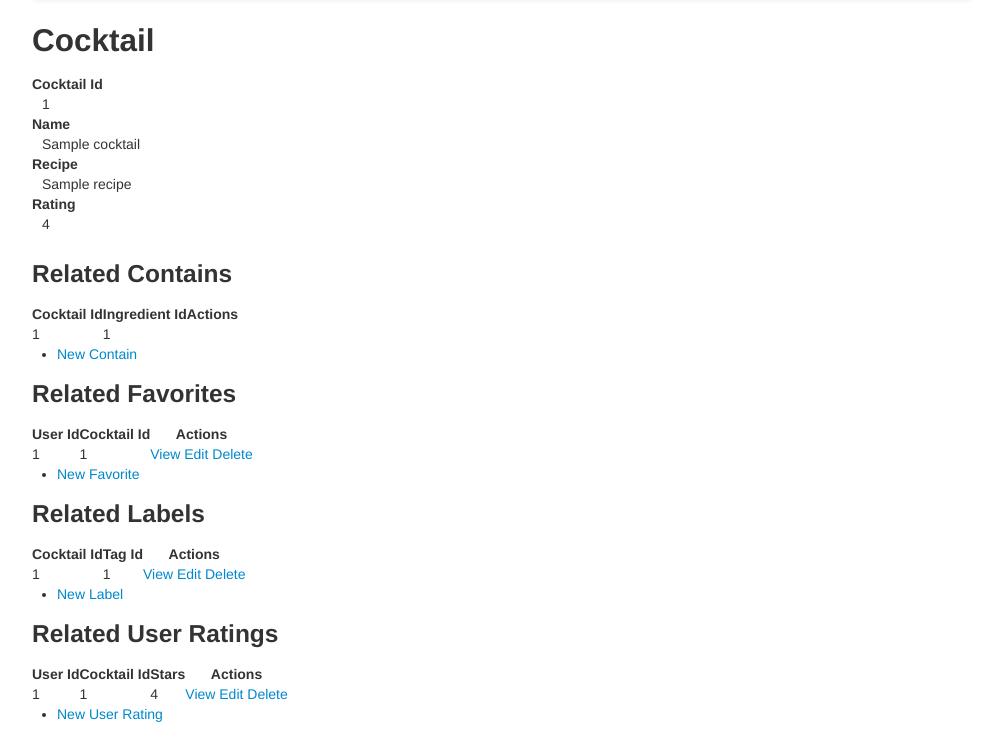
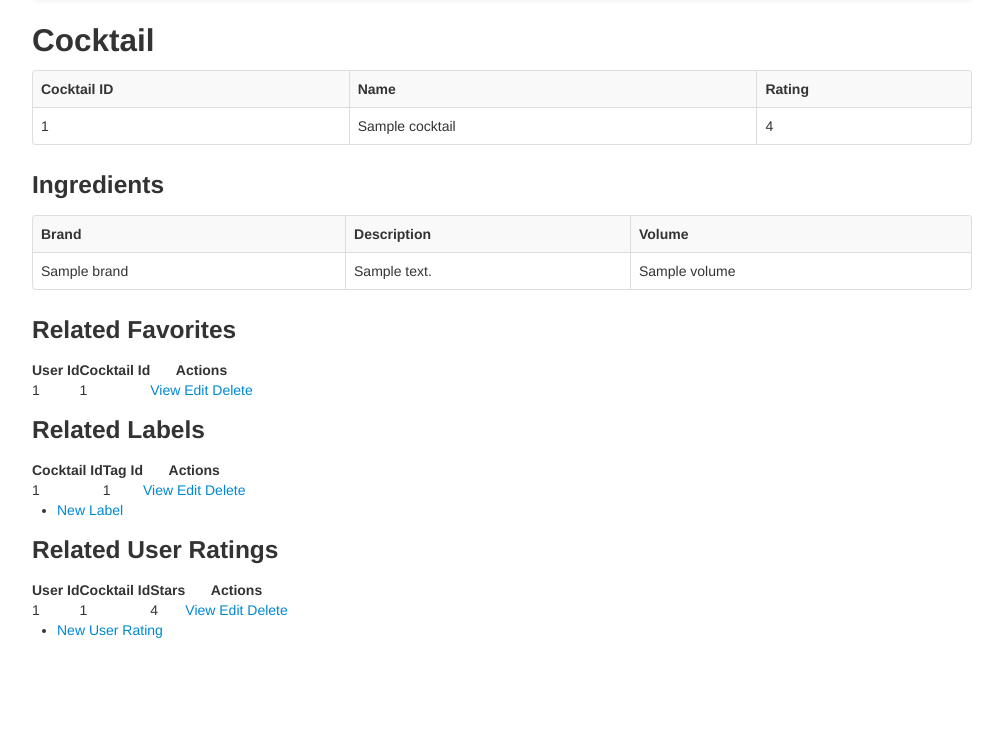
Before and after one commit to UVaCS4750-F13/spiritguide, a CakePHP app: the page made by app/View/Cocktails/view.ctp in a window 1280 px wide. Shown: the part 62-800 px from the top of the page, without its empty margins (138-1141 px from the left). Run offline with PHP 8.4 and a stand-in for CakePHP, Linux system fonts and the light colour scheme; the template is opened without the code that fills it: most values are stand-ins (such as "Sample title", 1, 10 or a date in 2020); some libraries are stand-ins or nearby versions.

Commit message:
Display ingredient descriptions and brands in cocktail view

```diff
--- a/app/View/Cocktails/view.ctp
+++ b/app/View/Cocktails/view.ctp
@@ -1,55 +1,43 @@
 <div class="cocktails view">
 	<h2><?php echo __('Cocktail'); ?></h2>
-	<dl>
-		<dt><?php echo __('Cocktail Id'); ?></dt>
-		<dd>
-			<?php echo h($cocktail['Cocktail']['cocktail_id']); ?>
-			&nbsp;
-		</dd>
-		<dt><?php echo __('Name'); ?></dt>
-		<dd>
-			<?php echo h($cocktail['Cocktail']['name']); ?>
-			&nbsp;
-		</dd>
-		<dt><?php echo __('Recipe'); ?></dt>
-		<dd>
-			<?php echo h($cocktail['Cocktail']['recipe']); ?>
-			&nbsp;
-		</dd>
-		<dt><?php echo __('Rating'); ?></dt>
-		<dd>
-			<?php echo h($cocktail['Cocktail']['rating']); ?>
-			&nbsp;
-		</dd>
-	</dl>
+	<table class="table table-striped table-bordered" cellpadding="0" cellspacing="0">
+		<tr>
+			<th><?php echo 'Cocktail ID'; ?></th>
+			<th><?php echo 'Name'; ?></th>
+			<th><?php echo 'Rating'; ?></th>
+		</tr>
+		<tr>
+			<td><?php echo $cocktail['Cocktail']['cocktail_id']; ?></td>
+			<td><?php echo $cocktail['Cocktail']['name']; ?></td>
+			<td><?php echo $cocktail['Cocktail']['rating']; ?></td>
+		</tr>
+	</table>
 </div>
+
 <div class="related">
-	<h3><?php echo __('Related Contains'); ?></h3>
-	<?php if (!empty($cocktail['Contain'])): ?>
-	<table cellpadding = "0" cellspacing = "0">
+	<?php if (!empty($ingredients)): ?>
+		<h3><?php echo __('Ingredients'); ?></h3>
+		<table class="table table-striped table-bordered" cellpadding = "0" cellspacing = "0">
 			<tr>
-		<th><?php echo __('Cocktail Id'); ?></th>
-		<th><?php echo __('Ingredient Id'); ?></th>
-		<th class="actions"><?php echo __('Actions'); ?></th>
+				<th><?php echo __('Brand'); ?></th>
+				<th><?php echo __('Description'); ?></th>
+				<th><?php echo __('Volume'); ?></th>
+
 			</tr>
-	<?php foreach ($cocktail['Contain'] as $contain): ?>
+			<?php foreach ($ingredients as $ingredient): ?>
 				<tr>
-			<td><?php echo $contain['cocktail_id']; ?></td>
-			<td><?php echo $contain['ingredient_id']; ?></td>
+					<td><?php echo $ingredient['ing']['brand']; ?></td>
+					<td><?php echo $ingredient['ing']['description']; ?></td>
+					<td><?php echo $ingredient['con']['volume']; ?></td>
 				</tr>
 			<?php endforeach; ?>
 		</table>
 	<?php endif; ?>
+</div>
 
-	<div class="actions">
-		<ul>
-			<li><?php echo $this->Html->link(__('New Contain'), array('controller' => 'contains', 'action' => 'add')); ?> </li>
-		</ul>
-	</div>
-</div>
 <div class="related">
+	<?php if (!empty($cocktail['Favorite'])): ?>
 		<h3><?php echo __('Related Favorites'); ?></h3>
-	<?php if (!empty($cocktail['Favorite'])): ?>
 		<table cellpadding = "0" cellspacing = "0">
 			<tr>
 				<th><?php echo __('User Id'); ?></th>
@@ -69,13 +57,8 @@
 			<?php endforeach; ?>
 		</table>
 	<?php endif; ?>
+</div>
 
-	<div class="actions">
-		<ul>
-			<li><?php echo $this->Html->link(__('New Favorite'), array('controller' => 'favorites', 'action' => 'add')); ?> </li>
-		</ul>
-	</div>
-</div>
 <div class="related">
 	<h3><?php echo __('Related Labels'); ?></h3>
 	<?php if (!empty($cocktail['Label'])): ?>
--- a/app/View/Ingredients/index.ctp
+++ b/app/View/Ingredients/index.ctp
@@ -24,10 +24,12 @@
 			<th><?php echo 'Description'; ?></th>
 			<th><?php echo 'Brand'; ?></th>
 		</tr>
+		<tr>
 		<?php foreach ($ingredients as $ingredient): ?>
 			<td><?php echo h($ingredient['ingredient']['description']); ?></td>
-			<td><?php echo $this->Html->link($ingredient['ingredient']['brand'],
-				array('controller' => 'ingredients', 'action' => 'view', $ingredient['ingredient']['ingredient_id'])); ?>
+			<td>
+				<?php echo $this->Html->link($ingredient['ingredient']['brand'],
+					array('action' => 'view', $ingredient['ingredient']['ingredient_id'])); ?>
 			</td>
 		</tr>
 		<?php endforeach; ?>
```
Also changed, not shown: app/Controller/CocktailsController.php (+6 -4 lines), app/View/Cocktails/index.ctp (+8 -4 lines), vendors/QueryBot.php (+20 -6 lines). Lines whose indentation alone changed are shown as unchanged.
